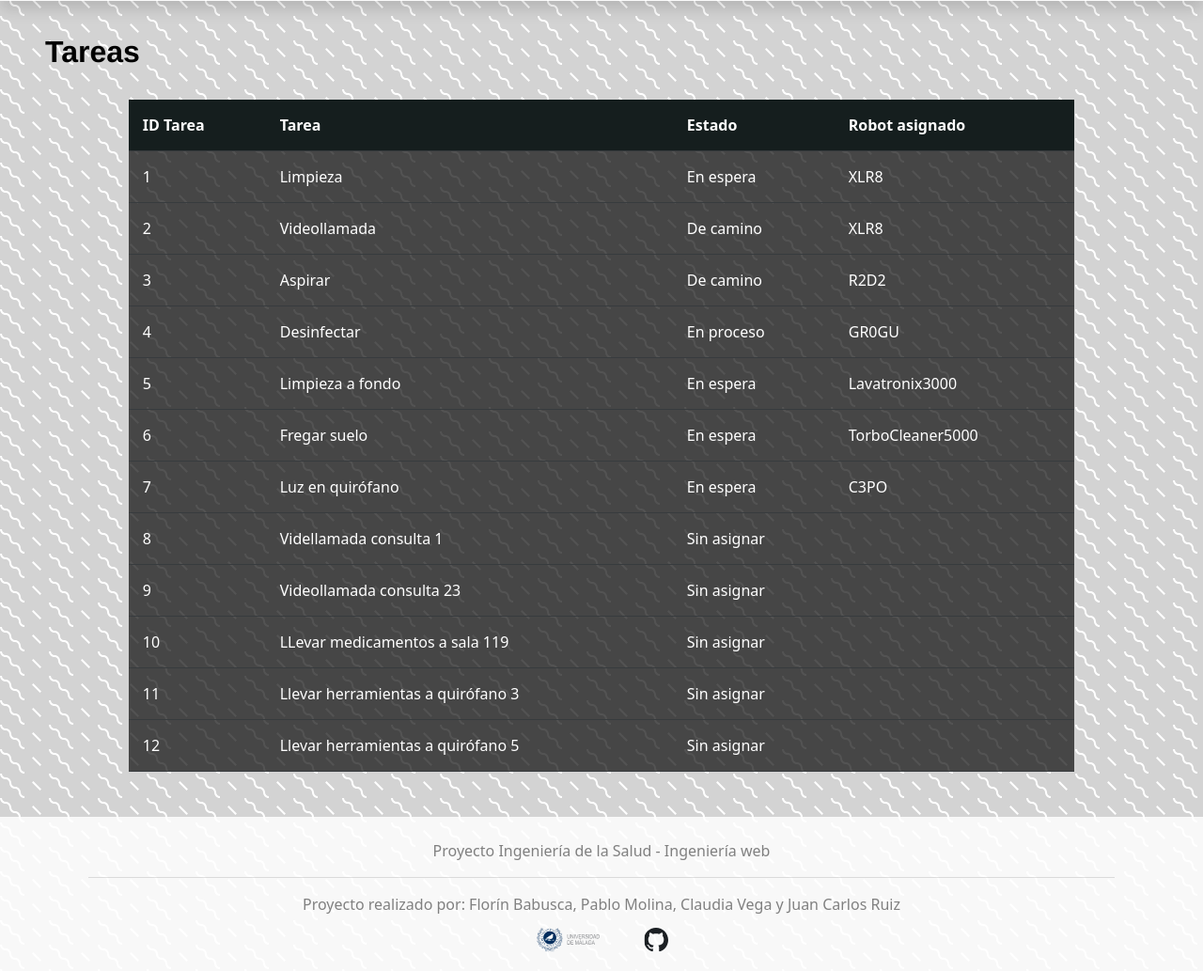
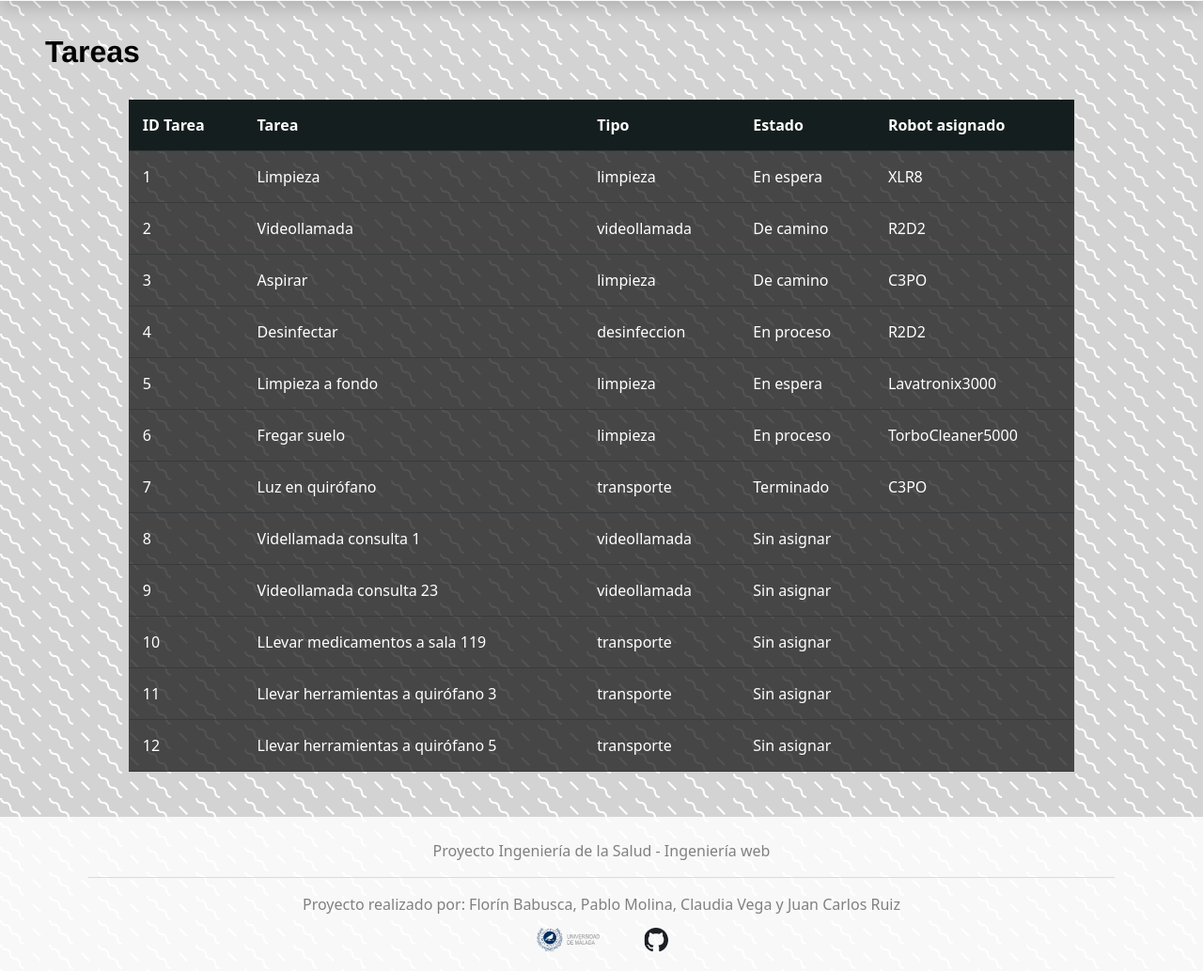
Before and after one commit to FlorinUMA/Proyecto-Ingenieria-Web, a Flask app: page /medico in a window 1280 px wide. Shown: the part 87-1120 px from the top of the page at 94% size. Run offline with Flask 3, Linux system fonts and the light colour scheme.

Commit message:
Comprueba los tipos de tarea que puede hacer cada robot

```diff
--- a/project/app.py
+++ b/project/app.py
@@ -63,13 +63,33 @@ class Estados(db.Model):
         return "Estado %r" % self.descripcion
 
 
+manyRobots_manyTypes = db.Table(
+    "manyRobots_manyTypes",
+    db.Column("robot_id", db.ForeignKey('Robots.id')),
+    db.Column("tipo_tarea", db.ForeignKey('Tipo_tarea.tipo')),
+)
+
+
+
 class Robots(db.Model):
     __tablename__ = "Robots"
     id = db.Column(db.Integer, primary_key=True)
     nombre = db.Column(db.String(30), nullable=True)
+    tipos_tareas = db.relationship("Tipo_tarea", secondary=manyRobots_manyTypes, back_populates="robots_ids")
 
     def __repr__(self):
         return "Robot %r" % self.id
+
+
+class Tipo_tarea(db.Model):
+    __tablename__ = "Tipo_tarea"
+    tipo = db.Column(db.String(30), primary_key=True)
+
+    robots_ids = db.relationship("Robots", secondary=manyRobots_manyTypes, back_populates="tipos_tareas")
+    tareas = db.relationship("Tareas")
+
+    def __repr__(self):
+        return "Tipo tarea %r" % self.tipo
 
 
 class Tareas(db.Model):
@@ -87,6 +107,8 @@ class Tareas(db.Model):
     param7 = db.Column(db.String(100), nullable=True)
     param8 = db.Column(db.String(100), nullable=True)
     param9 = db.Column(db.String(100), nullable=True)
+
+    tipo_tarea = db.Column(db.String(30), db.ForeignKey(Tipo_tarea.tipo), nullable=False)
 
     estado_id = db.Column(db.Integer, db.ForeignKey(Estados.id), nullable=False)
     rob_Id = db.Column(db.Integer, db.ForeignKey(Robots.id), nullable=True)
@@ -256,14 +278,21 @@ def asignaRobot():
 
         # Actualizamos el robot asignado en la base de datos
         db.session.query(Tareas).filter(Tareas.id == int(tarea_id)).update(
-            {Tareas.rob_Id: int(robot_id)}, synchronize_session=False
+            {
+                Tareas.rob_Id: int(robot_id),
+                Tareas.estado_id: 1,
+            },
+            synchronize_session=False
         )
         db.session.commit()
 
         return redirect(f"/medico?user={request.form.get('user')}")
 
     tarea = Tareas.query.with_entities(Tareas).filter(Tareas.id == tarea_id).one()
-    robots = Robots.query.with_entities(Robots).all()
+    tipo = Tipo_tarea.query.with_entities(Tipo_tarea).filter(Tipo_tarea.tipo == tarea.tipo_tarea).one()
+
+    robots = Robots.query.with_entities(Robots).filter(Robots.tipos_tareas.contains(tipo)).all()
+
     return render_template("asignaRobot.jinja", user=user, tarea=tarea, robots=robots)
 
 
@@ -377,12 +406,12 @@ def inserta_usuarios():
 
 
 def inserta_robots():
-    robot1 = Robots(id=122, nombre="XLR8")
-    robot2 = Robots(id=123, nombre="C3PO")
-    robot3 = Robots(id=124, nombre="R2D2")
-    robot4 = Robots(id=125, nombre="GR0GU")
-    robot5 = Robots(id=126, nombre="Lavatronix3000")
-    robot6 = Robots(id=127, nombre="TorboCleaner5000")
+    robot1 = Robots(id=122, nombre="XLR8", tipos_tareas=[Tipo_tarea.query.get("limpieza"), Tipo_tarea.query.get("desinfeccion"), Tipo_tarea.query.get("transporte")])
+    robot2 = Robots(id=123, nombre="C3PO", tipos_tareas=[Tipo_tarea.query.get("limpieza"), Tipo_tarea.query.get("transporte")])
+    robot3 = Robots(id=124, nombre="R2D2", tipos_tareas=[Tipo_tarea.query.get("videollamada"), Tipo_tarea.query.get("desinfeccion")])
+    robot4 = Robots(id=125, nombre="GR0GU", tipos_tareas=[Tipo_tarea.query.get("videollamada"), Tipo_tarea.query.get("transporte")])
+    robot5 = Robots(id=126, nombre="Lavatronix3000", tipos_tareas=[Tipo_tarea.query.get("limpieza"), Tipo_tarea.query.get("desinfeccion")])
+    robot6 = Robots(id=127, nombre="TorboCleaner5000", tipos_tareas=[Tipo_tarea.query.get("limpieza")])
 
     db.session.add(robot1)
     db.session.commit()
@@ -420,10 +449,8 @@ def inserta_estados():
     estado2 = Estados(id=2, nombre="De camino", descripcion="De camino a la tarea")
     estado3 = Estados(id=3, nombre="En proceso", descripcion="Realizando la tarea")
     estado4 = Estados(id=4, nombre="Terminado", descripcion="Tarea terminada")
-    estado5 = Estados(id=5, nombre="En progreso", descripcion="Desinfectando area")
-    estado6 = Estados(id=6, nombre="De camino", descripcion="Acudiendo al lugar solicitado")
-    estado7 = Estados(id=7, nombre="Avería mecánica", descripcion="La aspiradora se ha atascado")
-    estado8 = Estados(id=8, nombre="Batería baja", descripcion="Volviendo a la base de carga")
+    estado5 = Estados(id=5, nombre="Avería mecánica", descripcion="La aspiradora se ha atascado")
+    estado6 = Estados(id=6, nombre="Batería baja", descripcion="Volviendo a la base de carga")
 
 
     db.session.add(estado0)
@@ -440,43 +467,67 @@ def inserta_estados():
     db.session.commit()
     db.session.add(estado6)
     db.session.commit()
-    db.session.add(estado7)
+
+
+def inserta_tipos():
+    tipo1 = Tipo_tarea(tipo="limpieza")
+    tipo2 = Tipo_tarea(tipo="desinfeccion")
+    tipo3 = Tipo_tarea(tipo="transporte")
+    tipo4 = Tipo_tarea(tipo="videollamada")
+
+    db.session.add(tipo1)
     db.session.commit()
-    db.session.add(estado8)
+    db.session.add(tipo2)
     db.session.commit()
-
+    db.session.add(tipo3)
+    db.session.commit()
+    db.session.add(tipo4)
+    db.session.commit()
 
 def inserta_tareas():
     tarea1 = Tareas(
         id=1,
         nombre="Limpieza",
+        tipo_tarea="limpieza",
         rob_Id=122,
         estado_id=1,
         asignaTecnico="tecnico1",
-        param0="DURACION=20",
+        param0="DURACION=20"
     )
+
     tarea2 = Tareas(
         id=2,
         nombre="Videollamada",
-        rob_Id=122,
+        tipo_tarea="videollamada",
+        rob_Id=124,
         estado_id=2,
         asignaTecnico="tecnico2",
-        param0="NOMBRE_PROGRAMA=Skype",
+        param0="NOMBRE_PROGRAMA=Skype"
     )
+
     tarea3 = Tareas(
-        id=3, nombre="Aspirar", rob_Id=124, estado_id=2, asignaTecnico="tecnico1"
+        id=3,
+        nombre="Aspirar",
+        tipo_tarea="limpieza",
+        rob_Id=123,
+        estado_id=2,
+        asignaTecnico="tecnico1"
     )
+
     tarea4 = Tareas(
         id=4,
         nombre="Desinfectar",
-        rob_Id=125,
+        tipo_tarea="desinfeccion",
+        rob_Id=124,
         estado_id=3,
         asignaTecnico="tecnico1",
         ejecutaMedico="medico1",
     )
+
     tarea5 = Tareas(
         id=5,
         nombre="Limpieza a fondo",
+        tipo_tarea="limpieza",
         rob_Id=126,
         estado_id=1,
         asignaTecnico="tecnico1",
@@ -486,11 +537,13 @@ def inserta_tareas():
         param3 = "ENERGIA=BATERIA",
         param4 = "PARAR.SI=BATERIA-BAJA"
     )
+
     tarea6 = Tareas(
         id=6,
         nombre="Fregar suelo",
+        tipo_tarea="limpieza",
         rob_Id=127,
-        estado_id=1,
+        estado_id=3,
         asignaTecnico="tecnico1",
         param0 = "MODO=FREGONA",
         param1 = "TIEMPO=3600",
@@ -498,11 +551,13 @@ def inserta_tareas():
         param3 = "AGRESIVIDAD=MODERADA",
         param4 = "BOCINA=NO"
     )
+
     tarea7 = Tareas(
         id=7,
         nombre="Luz en quirófano",
+        tipo_tarea="transporte",
         rob_Id=123,
-        estado_id=1,
+        estado_id=4,
         asignaTecnico="tecnico1",
         ejecutaMedico = "medico1",
         param0 = "POTENCIA=30",
@@ -513,6 +568,7 @@ def inserta_tareas():
     tarea8 = Tareas(
         id=8,
         nombre="Videllamada consulta 1",
+        tipo_tarea="videollamada",
         # rob_Id=125,
         estado_id=0,
         asignaTecnico="tecnico1",
@@ -521,6 +577,7 @@ def inserta_tareas():
     tarea9 = Tareas(
         id=9,
         nombre="Videollamada consulta 23",
+        tipo_tarea="videollamada",
         # rob_Id=125,
         estado_id=0,
         asignaTecnico="tecnico1",
@@ -529,6 +586,7 @@ def inserta_tareas():
     tarea10 = Tareas(
         id=10,
         nombre="LLevar medicamentos a sala 119",
+        tipo_tarea="transporte",
         # rob_Id=125,
         estado_id=0,
         asignaTecnico="tecnico1",
@@ -537,6 +595,7 @@ def inserta_tareas():
     tarea11 = Tareas(
         id=11,
         nombre="Llevar herramientas a quirófano 3",
+        tipo_tarea="transporte",
         # rob_Id=125,
         estado_id=0,
         asignaTecnico="tecnico1",
@@ -545,6 +604,7 @@ def inserta_tareas():
     tarea12 = Tareas(
         id=12,
         nombre="Llevar herramientas a quirófano 5",
+        tipo_tarea="transporte",
         # rob_Id=125,
         estado_id=0,
         asignaTecnico="tecnico1",
@@ -606,8 +666,14 @@ if __name__ == "__main__":
     db.create_all()
     inserta_usuarios()
     inserta_estados()
+    inserta_tipos()
     inserta_robots()
     inserta_subclases()
     inserta_tareas()
 
+    r = Robots.query.with_entities(Robots).filter(Robots.id == 122).one()
+    print(type(r.tipos_tareas))
+    for i in r.tipos_tareas:
+        print(i.tipo)
+
     app.run(port=5000, debug=True)
--- a/project/templates/index.jinja
+++ b/project/templates/index.jinja
@@ -98,7 +98,10 @@
                     ver la cantidad de tareas asociadas a ese robot (2º vista), siendo posible la creación de una nueva tarea (a través de un botón) o la edición de una de las existentes
                     (clickando sobre ella) a la que le introducimos los parámetros deseados (3º vista).<br><br>
 
-                    Un médico será capaz de programar actividades que desempeñarán los robots. (seguir escribiendo cuando acabemos las vistas del robot)
+                    Un médico será capaz de programar actividades que desempeñarán los robots. Serán visibles por el médico tras el registro, pudiendo ver las que se encuentran
+                    en proceso, de camino, en espera o sin asignar. Haciendo click en la tarea que queramos asignar se nos abrirá una vista
+                    nueva en la que asignaremos la tarea a cualquiera de los robots que puedan realizarla. Es decir, si hablamos de una tarea de limpieza, sólo podrán hacerla los robots
+                    de limpieza. A la derecha de esta vista veremos los par
                 </p>
             </div>
         </fieldset>
--- a/project/templates/medico.jinja
+++ b/project/templates/medico.jinja
@@ -23,6 +23,7 @@
         <tr>
           <th scope="col">ID Tarea</th>
           <th scope="col">Tarea</th>
+          <th scope="col">Tipo</th>
           <th scope="col">Estado</th>
           <th scope="col">Robot asignado</th>
         </tr>
@@ -32,6 +33,7 @@
               <tr onclick="location.href='asigna-robot?user={{user}}&id_tarea={{tarea.id}}'">
                 <td>{{tarea.id}}</td>
                 <td>{{tarea.nombre}}</td>
+                <td>{{tarea.tipo_tarea}}</td>
                 <td>{{tarea.estado_id|muestraEstado()}}</td>
                 <td>{{tarea.rob_Id|muestraRobot()}}</td>
               </tr>
--- a/project/templates/robotDetails.jinja
+++ b/project/templates/robotDetails.jinja
@@ -30,7 +30,7 @@
   <h2 class="mini_title">Tareas de {{robot.nombre}}</h2>
 
   <div>
-    {% set ref = 'gestor-tareas?user='+user %}
+    {% set ref = 'task-creator?user='+user %}
 
     <button class="btn btn-primary" onclick="location.href='{{ref}}'">Crear nueva tarea</button>
   </div>
@@ -49,7 +49,7 @@
     <tbody>
       {% for i in row %}
 
-        {% set ref = 'gestor-tareas?user='+user+'&idTareaGT='+i.id|string %}
+        {% set ref = 'task-creator?user='+user+'&idTareaGT='+i.id|string %}
 
       <tr onclick="location.href='{{ref}}'">
         <td>{{i.id}}</td>
--- a/project/templates/tecnico.jinja
+++ b/project/templates/tecnico.jinja
@@ -15,7 +15,7 @@
 <div class="collapse navbar-collapse" id="menuItems">
   <ul class="navbar-nav me-auto">
     <li class="nav-item">
-      <a href="/nueva-tarea" class="nav-link">Añadir nueva tarea</a>
+      <a href="/task-creator?user={{user}}" class="nav-link">Añadir nueva tarea</a>
     </li>
   </ul>
 </div>
```
